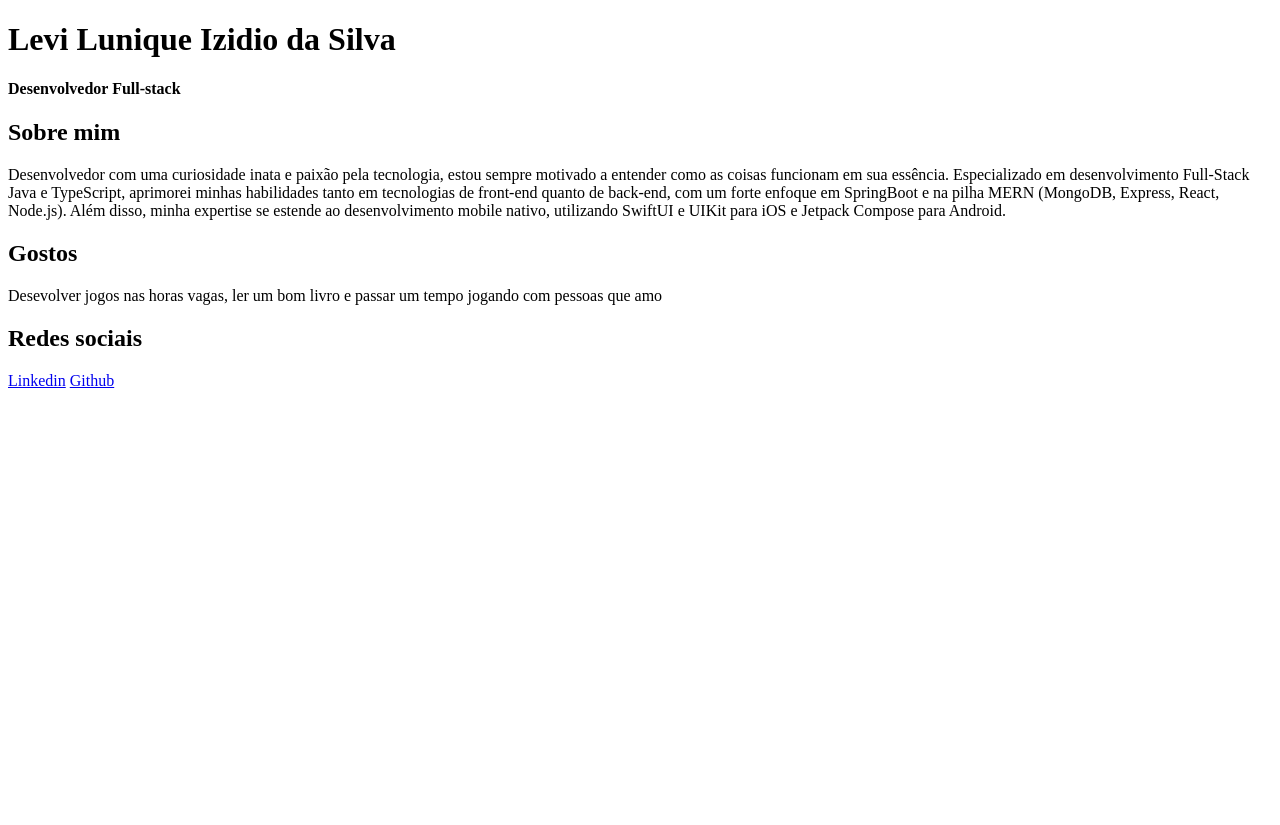
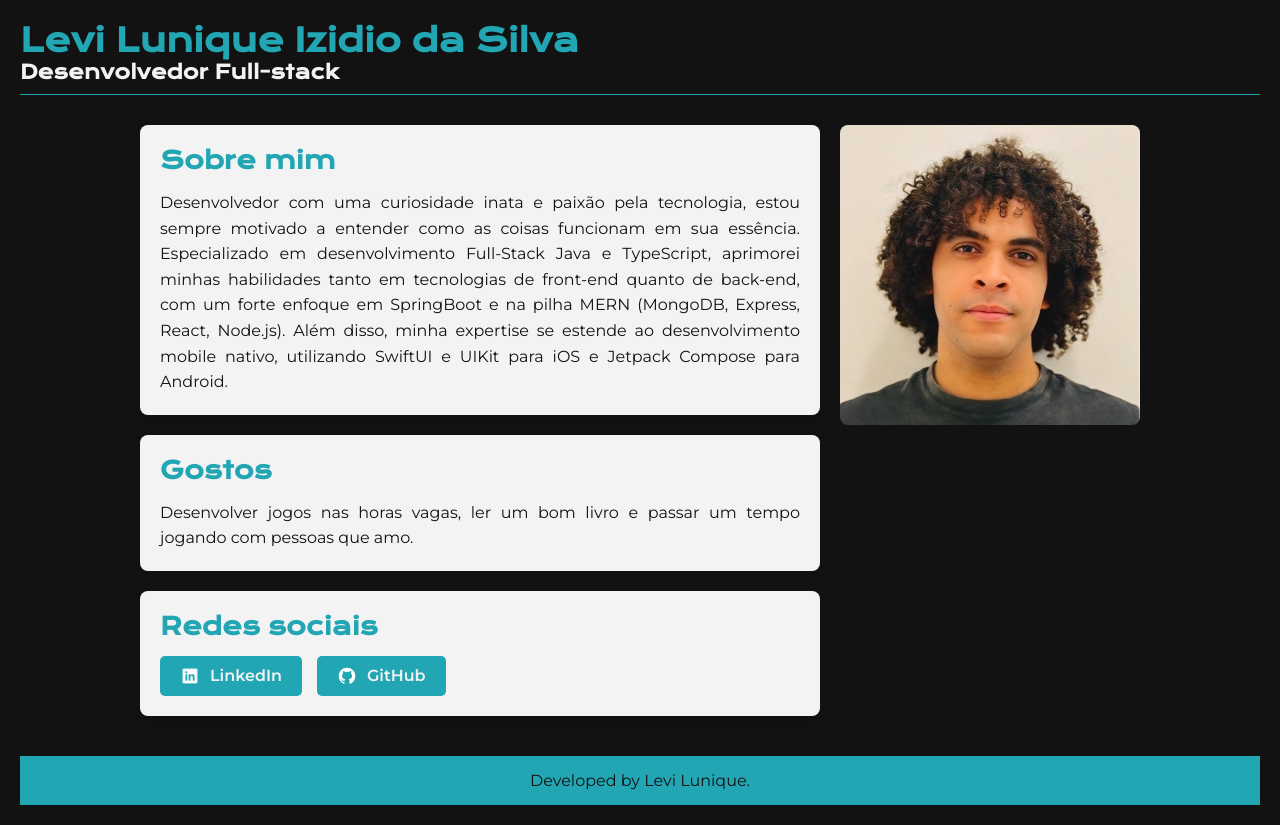
Before and after one commit to LeviLunique/apresentacao-levi, a plain HTML site: page index.html in a window 1280 px wide. Before the commit the page ends 800 px from the top, so only its background shows below. Drawn offline with nearby package versions, Linux system fonts and the light colour scheme.

Commit message:
Profile page layout

```diff
--- a/index.html
+++ b/index.html
@@ -2,21 +2,48 @@
 <html lang="pt-br">
 <head>
     <meta charset="UTF-8">
+    <meta http-equiv="X-UA-Compatible" content="IE=edge">
     <meta name="viewport" content="width=device-width, initial-scale=1.0">
     <title>Levi Lunique Izidio da Silva</title>
+    <link rel="stylesheet" href="style.css">
 </head>
 <body>
+    <header class="header">
         <h1>Levi Lunique Izidio da Silva</h1>
         <h4>Desenvolvedor Full-stack</h4>
+    </header>
 
+    <main class="main-content">
+        <div class="content">
+            <section class="section">
                 <h2>Sobre mim</h2>
                 <p>Desenvolvedor com uma curiosidade inata e paixão pela tecnologia, estou sempre motivado a entender como as coisas funcionam em sua essência. Especializado em desenvolvimento Full-Stack Java e TypeScript, aprimorei minhas habilidades tanto em tecnologias de front-end quanto de back-end, com um forte enfoque em SpringBoot e na pilha MERN (MongoDB, Express, React, Node.js). Além disso, minha expertise se estende ao desenvolvimento mobile nativo, utilizando SwiftUI e UIKit para iOS e Jetpack Compose para Android.</p>
+            </section>
 
+            <section class="section">
                 <h2>Gostos</h2>
-        <p>Desevolver jogos nas horas vagas, ler um bom livro e passar um tempo jogando com pessoas que amo</p>
+                <p>Desenvolver jogos nas horas vagas, ler um bom livro e passar um tempo jogando com pessoas que amo.</p>
+            </section>
 
+            <section class="section">
                 <h2>Redes sociais</h2>
-        <a href="https://www.linkedin.com/in/levi-lunique/">Linkedin</a>
-        <a href="https://github.com/LeviLunique/">Github</a>
+                <div class="social-links">
+                    <a href="https://www.linkedin.com/in/levi-lunique/" class="social-button">
+                        <img src="linkedin-icon.png" alt="LinkedIn"> LinkedIn
+                    </a>
+                    <a href="https://github.com/LeviLunique/" class="social-button">
+                        <img src="github-icon.png" alt="GitHub"> GitHub
+                    </a>
+                </div>
+            </section>
+        </div>
+        <div class="image-container">
+            <img class="profile-image" src="Profile.jpeg" alt="Foto de Perfil do Levi">
+        </div>
+    </main>
+
+    <footer class="footer">
+        <p>Developed by Levi Lunique.</p>
+    </footer>
 </body>
 </html>
--- /dev/null
+++ b/style.css
@@ -0,0 +1,151 @@
+@import url('https://fonts.googleapis.com/css2?family=Krona+One&family=Montserrat:wght@400;600&display=swap');
+
+:root {
+    --primary-color: #121212;
+    --secondary-color: #F3F3F3;
+    --accent-color: #22A6B3;
+    --hover-color: #1B4F72;
+
+    --primary-font: 'Krona One', sans-serif;
+    --secondary-font: 'Montserrat', sans-serif;
+}
+
+* {
+    margin: 0;
+    padding: 0;
+    box-sizing: border-box;
+}
+
+body {
+    background-color: var(--primary-color);
+    color: var(--secondary-color);
+    font-family: var(--secondary-font);
+    padding: 20px;
+}
+
+.header {
+    font-family: var(--primary-font);
+    color: var(--accent-color);
+    text-align: left;
+    margin-bottom: 30px;
+    border-bottom: 1px solid var(--accent-color);
+    padding-bottom: 10px;
+}
+
+.header h1 {
+    font-size: 2em;
+}
+
+.header h4 {
+    font-size: 1.2em;
+    color: var(--secondary-color);
+}
+
+.main-content {
+    display: flex;
+    gap: 20px;
+    max-width: 1000px;
+    margin: 0 auto;
+    align-items: flex-start;
+}
+
+.content {
+    flex: 1;
+}
+
+/* .image-container {
+    flex-shrink: 0;
+    display: flex;
+    align-items: center;
+    justify-content: center;
+    background-color: var(--secondary-color);
+    padding: 10px;
+    border-radius: 12px;
+    box-shadow: 0 4px 8px rgba(0, 0, 0, 0.2);
+} */
+
+.profile-image {
+    width: 300px;
+    height: auto;
+    border-radius: 8px;
+}
+
+
+.section {
+    background-color: var(--secondary-color);
+    color: var(--primary-color);
+    padding: 20px;
+    border-radius: 8px;
+    margin-bottom: 20px;
+    box-shadow: 0 4px 8px rgba(0, 0, 0, 0.1);
+}
+
+.section h2 {
+    color: var(--accent-color);
+    font-family: var(--primary-font);
+    font-size: 1.5em;
+    margin-bottom: 15px;
+}
+
+.section p {
+    font-size: 1em;
+    line-height: 1.6;
+    text-align: justify;
+}
+
+/* Social Media Button Styling */
+.social-links {
+    display: flex;
+    gap: 15px;
+}
+
+.social-button {
+    display: flex;
+    align-items: center;
+    gap: 10px;
+    background-color: var(--accent-color);
+    color: var(--secondary-color);
+    font-weight: bold;
+    padding: 10px 20px;
+    border-radius: 5px;
+    text-decoration: none;
+    font-size: 1em;
+    transition: background-color 0.3s;
+}
+
+.social-button img {
+    width: 20px;
+    height: 20px;
+}
+
+.social-button:hover {
+    background-color: var(--hover-color);
+}
+
+.footer {
+    color: var(--primary-color);
+    background-color: var(--accent-color);
+    padding: 15px;
+    font-size: 1em;
+    font-family: var(--secondary-font);
+    font-weight: 400;
+    text-align: center;
+    margin-top: 20px;
+}
+
+@media (max-width: 800px) {
+    .main-content {
+        flex-direction: column;
+        align-items: center;
+    }
+
+    .header {
+        text-align: center;
+    }
+
+    .profile-image {
+        width: 100%;
+        max-width: 300px;
+        margin-top: 20px;
+    }
+}
```
Also changed, not shown: Profile.jpeg (added), github-icon.png (added), linkedin-icon.png (added). Lines whose indentation alone changed are shown as unchanged.
